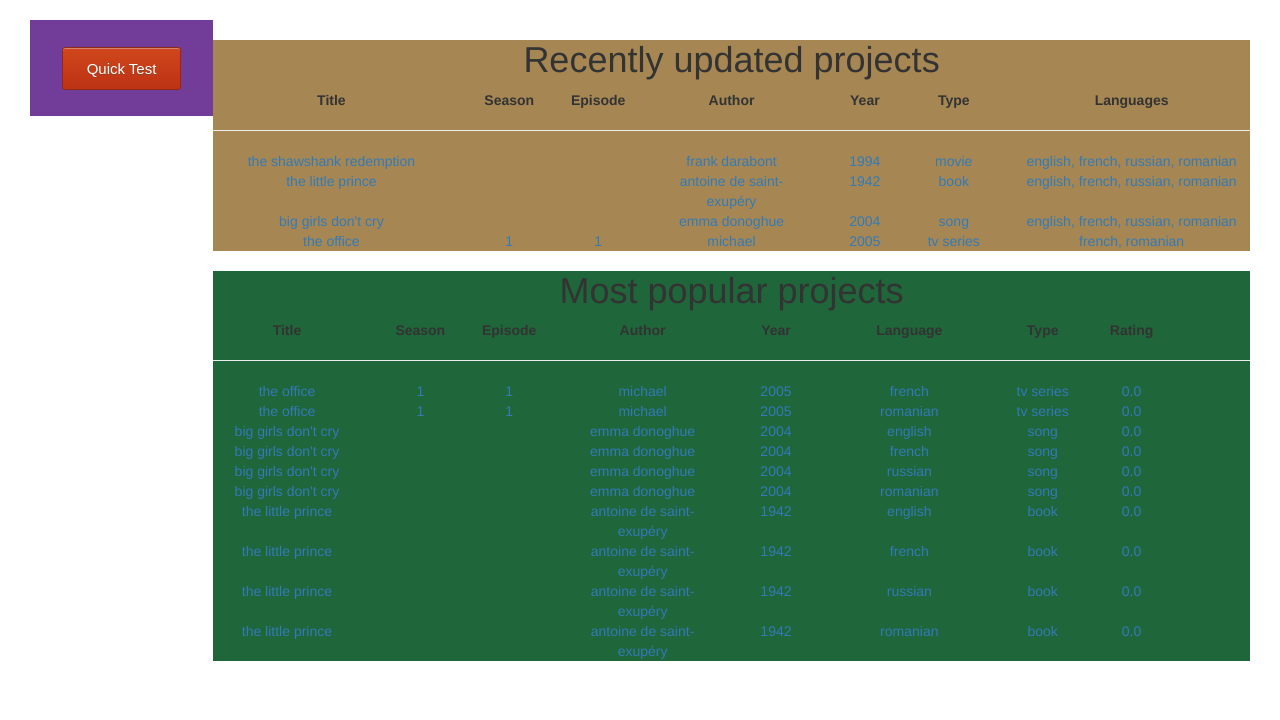
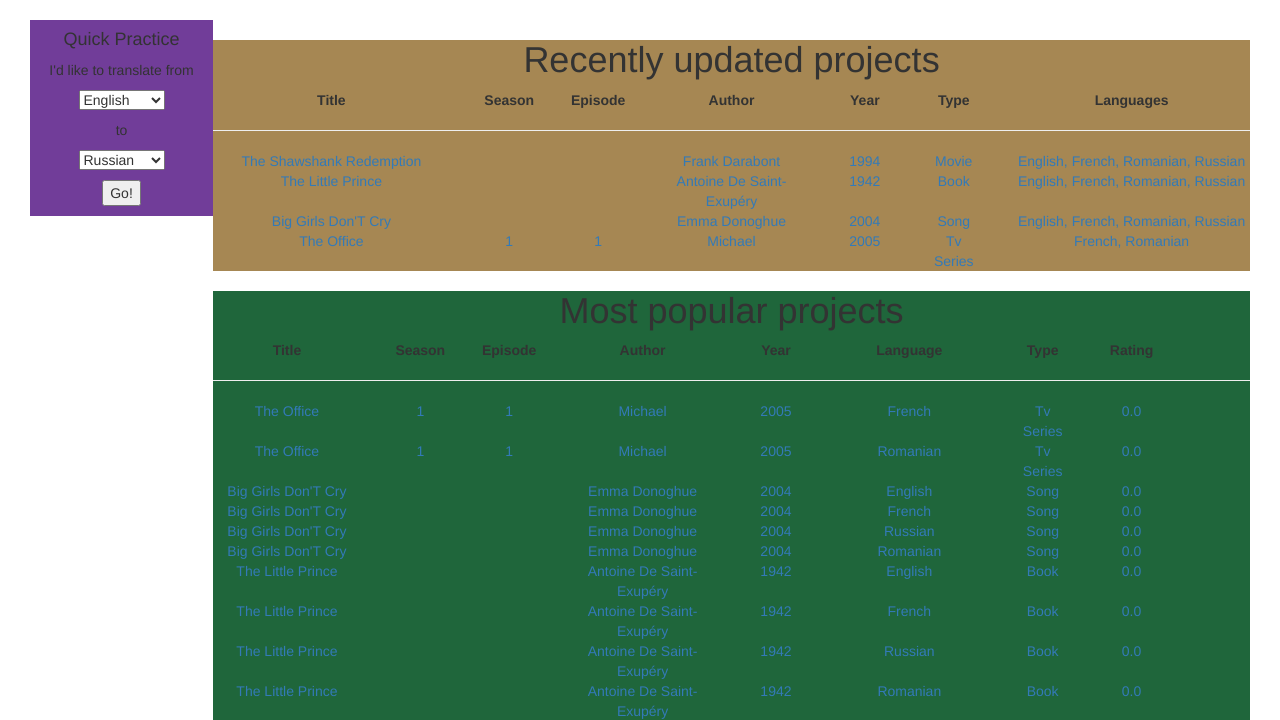
Before and after one commit to timton/parallellearn, a Flask app: page / in a window 1280 px wide. Shown: the part 52-772 px from the top of the page. Run offline with Flask 2, Linux system fonts and the light colour scheme; some libraries are stand-ins or nearby versions.

Commit message:
added quick practice functionality

```diff
--- a/application.py
+++ b/application.py
@@ -4,6 +4,7 @@
 from passlib.apps import custom_app_context as pwd_context
 from tempfile import mkdtemp
 from time import gmtime, strftime
+from random import shuffle
 
 # for file uploading
 import os
@@ -47,6 +48,17 @@
 @app.route("/")
 def index():
 
+    # get all the supported languages
+    all_versions = db.execute("SELECT * FROM versions")
+    possible_languages = []
+    for version in all_versions:
+        if version["language"] not in possible_languages:
+            possible_languages.append(version["language"])
+    possible_from_languages = sorted(possible_languages)
+
+    # https://stackoverflow.com/questions/4183506/python-list-sort-in-descending-order
+    possible_to_languages = sorted(possible_languages, reverse=True)
+
     # get the newest versions
     new_versions = db.execute("SELECT * FROM versions ORDER BY timestamp DESC")
     new_projects = []
@@ -79,12 +91,17 @@
             # get project languages
             rows = db.execute("SELECT * FROM versions WHERE project_id = :project_id",
                               project_id=project["id"])
-            languages_string = ""
+
             languages_list = []
             for row in rows:
                 if row["language"] not in languages_list:
-                    languages_string += (row["language"] + ", ")
                     languages_list.append(row["language"])
+            languages_list = sorted(languages_list)
+
+            languages_string = ""
+            for language in languages_list:
+                languages_string += (language + ", ")
+
             languages_string = languages_string[:-2]
             project["languages"] = languages_string
 
@@ -104,7 +121,141 @@
             version["episode"] = projects[0]["episode"]
 
     # render the home page, passing in the data
-    return render_template("index.html", new_projects=new_projects, popular_versions=popular_versions)
+    return render_template("index.html", possible_from_languages=possible_from_languages,
+                           possible_to_languages=possible_to_languages, new_projects=new_projects,
+                           popular_versions=popular_versions)
+
+
+# prepare quick practice route
+@app.route("/quick_practice", methods=["GET", "POST"])
+def quick_practice():
+
+    # if user reached route via POST (as by submitting a form via POST)
+    if request.method == "POST":
+
+        # get the language-to-learn
+        from_language = request.form.get("from_language").lower()
+        to_language = request.form.get("to_language").lower()
+
+        # ensure different languages
+        if from_language == to_language:
+            return apology("must select different languages")
+
+
+        # get all the projects that support the 'from language'
+        from_projects = []
+        rows = db.execute("SELECT * FROM versions WHERE language = :language", language=from_language)
+        for row in rows:
+            from_projects.append(row["project_id"])
+        from_projects = list(set(from_projects))
+
+        # get all the projects that support both languages
+        possible_projects = []
+        for project_id in from_projects:
+            rows = db.execute("SELECT * FROM versions WHERE project_id = :project_id AND language = :language",
+                              project_id=project_id, language=to_language)
+            if len(rows) > 0:
+                for row in rows:
+                    possible_projects.append(row["project_id"])
+
+        # make sure combination possible
+        if len(possible_projects) == 0:
+            x = "sorry, this combination (from {f} to {t}) is not supported.".format(f=from_language, t=to_language)
+            return apology(x)
+
+        # get all the lines, to and from, separately
+        # separately, because we might have different versions with the same language
+        # all lines need corresponding mapping afterwards
+        from_lines = []
+        to_lines = []
+        for project_id in possible_projects:
+
+            # get the project, mostly for the line count
+            rows = db.execute("SELECT * FROM projects WHERE id = :id", id=project_id)
+            project = rows[0]
+
+            # get all the from versions
+            from_versions = db.execute("SELECT * FROM versions WHERE project_id = :project_id AND language = :language",
+                                       project_id=project_id, language=from_language)
+
+            # iterate over the from versions
+            for version in from_versions:
+                workbook = openpyxl.load_workbook(version["filepath"])
+                worksheet = workbook.worksheets[(version["sheet_number"] - 1)]
+
+                # save each line as a tuple, with its project id, line index and string
+                i = 1
+                for row in worksheet.iter_rows(min_row=1, max_col=1, max_row=project["line_count"]):
+                    for cell in row:
+                        value = str(cell.value)
+                        x = (project_id, i, value)
+                        from_lines.append(x)
+                    i += 1
+
+            # same with to versions
+            to_versions = db.execute("SELECT * FROM versions WHERE project_id = :project_id AND language = :language",
+                                     project_id=project_id, language=to_language)
+
+            for version in to_versions:
+                workbook = openpyxl.load_workbook(version["filepath"])
+                worksheet = workbook.worksheets[(version["sheet_number"] - 1)]
+
+                i = 1
+                for row in worksheet.iter_rows(min_row=1, max_col=1, max_row=project["line_count"]):
+                    for cell in row:
+                        value = str(cell.value)
+                        x = (project_id, i, value)
+                        to_lines.append(x)
+                    i += 1
+
+        # doing the mapping
+        lines = []
+        for from_line in from_lines:
+
+            possible_to_lines = []
+
+            # get the project id and line index
+            i = from_line[0]
+            j = from_line[1]
+
+            # get all to lines with same index
+            for to_line in to_lines:
+                if to_line[0] == i and to_line[1] == j:
+                    possible_to_lines.append(to_line[2])
+
+            # random shuffle of to lines
+            shuffle(possible_to_lines)
+
+            # map the first
+            x = (from_line[2], possible_to_lines[0])
+
+            # append the line
+            lines.append(x)
+
+        # shuffle lines before rendering
+        # https://stackoverflow.com/questions/976882/shuffling-a-list-of-objects
+        shuffle(lines)
+
+        # prepare lists to render
+        from_lines = []
+        to_lines = []
+        for line in lines:
+            from_lines.append(line[0])
+            to_lines.append(line[1])
+
+        # prepare project to render
+        project = {}
+        project["from_language"] = from_language
+        project["to_language"] = to_language
+        project["line_count"] = len(lines)
+
+        return render_template("quick_practice.html", from_lines=from_lines, to_lines=to_lines, project=project)
+
+    # else if user reached route via GET (as by clicking a link or via redirect)
+    # go to index
+    else:
+        return index()
+
 
 # register route
 @app.route("/register", methods=["GET", "POST"])
@@ -1085,7 +1236,7 @@
             version["rows"] = row_count
         '''
 
-        return render_template("prepare_practice.html", project=session["project"], versions=session["versions"])
+        return render_template("preproject_practice.html", project=session["project"], versions=session["versions"])
 
     # else if user reached route via GET (as by clicking a link or via redirect)
     # redirect to project browsing page
@@ -1113,9 +1264,6 @@
             project_versions.append(version["id"])
 
         if from_version_id not in project_versions or to_version_id not in project_versions:
-            print(from_version_id)
-            print(to_version_id)
-            print(project_versions)
             return apology("can only practice in project supported languages (better select)")
 
         # make sure from & to languages different
@@ -1149,14 +1297,11 @@
                 value = str(cell.value)
                 to_lines.append(value)
 
-        # number of lines
-        size = len(from_lines)
-
         # release session variables
         session.pop('project', None)
         session.pop('versions', None)
 
-        return render_template("practice.html", from_lines=from_lines, to_lines=to_lines, project=project, size=size)
+        return render_template("project_practice.html", from_lines=from_lines, to_lines=to_lines, project=project)
 
     # else if user reached route via GET (as by clicking a link or via redirect)
     # redirect to project browsing page
--- a/templates/index.html
+++ b/templates/index.html
@@ -14,7 +14,27 @@
     <div class="container">
 
         <div class="leftindex">
-            <a href="#" class="quickTestButton">Quick Test</a>
+            <h4>Quick Practice</h4>
+            <p>I'd like to translate from</p>
+            <p>
+                <select name="from_language" form="quick_practice_form">
+                    {% for language in possible_from_languages %}
+                        <option value="{{ language }}">{{ language.title() }}</option>
+                    {% endfor %}
+                </select>
+            </p>
+            <p>to</p>
+            <p>
+                <select name="to_language" form="quick_practice_form">
+                    {% for language in possible_to_languages %}
+                        <option value="{{ language }}">{{ language.title() }}</option>
+                    {% endfor %}
+                </select>
+            </br>
+            </p>
+            <form action="{{ url_for('quick_practice') }}" method="post" id="quick_practice_form">
+                <p><button type="submit">Go!</button></p>
+            </form>
         </div>
 
         <div class="middleindex"></div>
@@ -42,13 +62,13 @@
                         {% for project in new_projects %}
                             <a href="{{ url_for('view_project', title=project['title']) }}">
                             <div class="row">
-                                <div class="col-xs-3"> {{ project["title"] }} </div>
+                                <div class="col-xs-3"> {{ project["title"].title() }} </div>
                                 <div class="col-xs-1"> {{ project["season"] }} </div>
                                 <div class="col-xs-1"> {{ project["episode"] }} </div>
-                                <div class="col-xs-2"> {{ project["author"] }} </div>
+                                <div class="col-xs-2"> {{ project["author"].title() }} </div>
                                 <div class="col-xs-1"> {{ project["year"] }} </div>
-                                <div class="col-xs-1"> {{ project["type"] }} </div>
-                                <div class="col-xs-3"> {{ project["languages"] }} </div>
+                                <div class="col-xs-1"> {{ project["type"].title() }} </div>
+                                <div class="col-xs-3"> {{ project["languages"].title() }} </div>
                             </div>
                             </a>
                         {% endfor %}
@@ -80,13 +100,13 @@
                         <a href="{{ url_for('view_project', title=version['title']) }}">
                         <div class="row">
 
-                            <div class="col-xs-2"> {{ version["title"] }} </div>
+                            <div class="col-xs-2"> {{ version["title"].title() }} </div>
                             <div class="col-xs-1"> {{ version["season"] }} </div>
                             <div class="col-xs-1"> {{ version["episode"] }} </div>
-                            <div class="col-xs-2"> {{ version["author"] }} </div>
+                            <div class="col-xs-2"> {{ version["author"].title() }} </div>
                             <div class="col-xs-1"> {{ version["year"] }} </div>
-                            <div class="col-xs-2"> {{ version["language"] }} </div>
-                            <div class="col-xs-1"> {{ version["type"] }} </div>
+                            <div class="col-xs-2"> {{ version["language"].title() }} </div>
+                            <div class="col-xs-1"> {{ version["type"].title() }} </div>
                             <div class="col-xs-1"> {{ version["rating"] }} </div>
 
                         </div>
--- a/templates/practice.html
+++ b/templates/project_practice.html
@@ -17,9 +17,9 @@
         {% if project["type"].lower() == "tv series" %}
             [S{{ project["season"] }}/E{{ project["episode"] }}]
         {% endif %}
-        - (<span id="progress_line" style="text-align: center;">Line 1/{{ size }}</span>)
+        - (<span id="progress_line" style="text-align: center;">Line 1/{{ project["line_count"] }}</span>)
     </h4>
-    <progress value="1" max="{{ size - 1 }}" id="progress_bar" ></progress>
+    <progress value="1" max="{{ project['line_count'] - 1 }}" id="progress_bar" ></progress>
     </br>
     <div class="container">
 
@@ -47,7 +47,7 @@
             </tr>
         </table>
         </br>
-        <form action="#" onsubmit="event.preventDefault(); displayNextLine({{ from_lines }}, {{ to_lines }}, {{ size }}); ">
+        <form action="#" onsubmit="event.preventDefault(); displayNextLine({{ from_lines }}, {{ to_lines }}, {{ project['line_count'] }}); ">
             <button class="btn btn-default" type="submit" id="next_line" value="0">Next</button>
         </form>
 
```
Also changed, not shown: templates/preproject_practice.html (renamed from templates/prepare_practice.html, +0 -22 lines), templates/quick_practice.html (added, +47 -0 lines), parallellearn.db, 3 other files.
